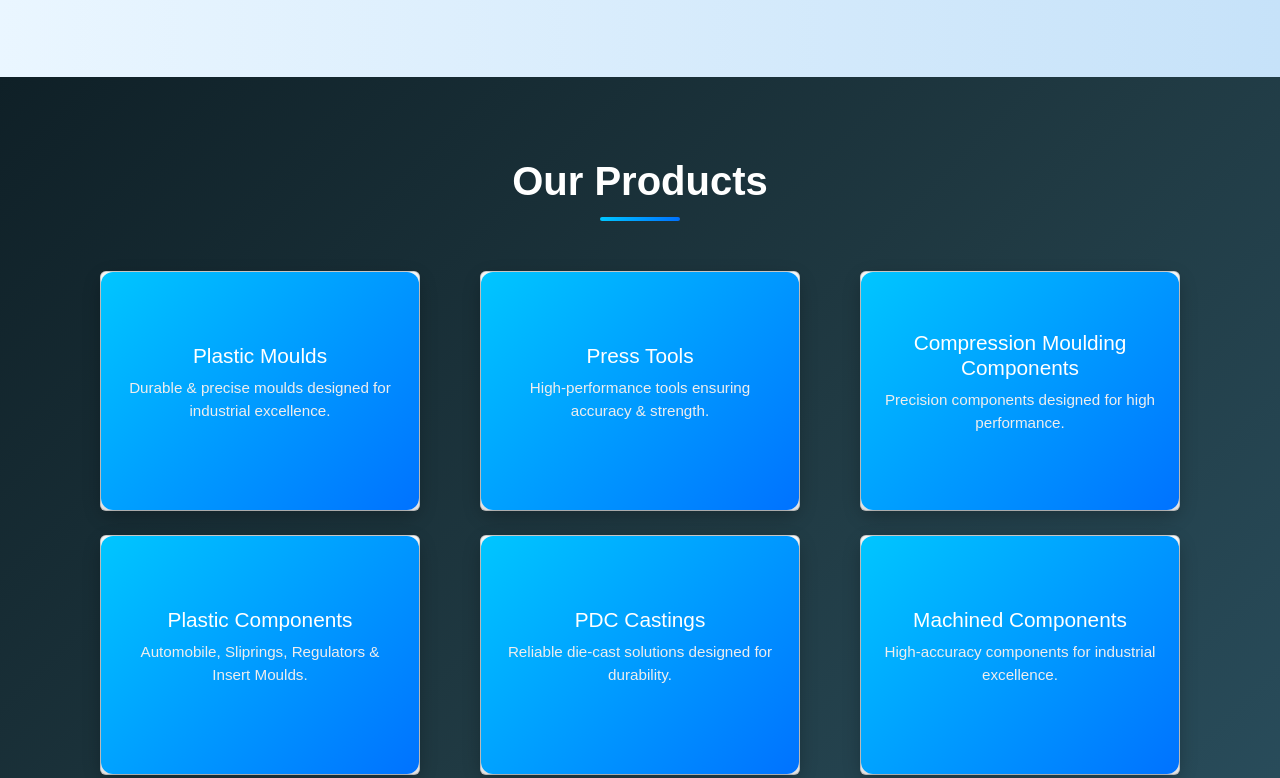
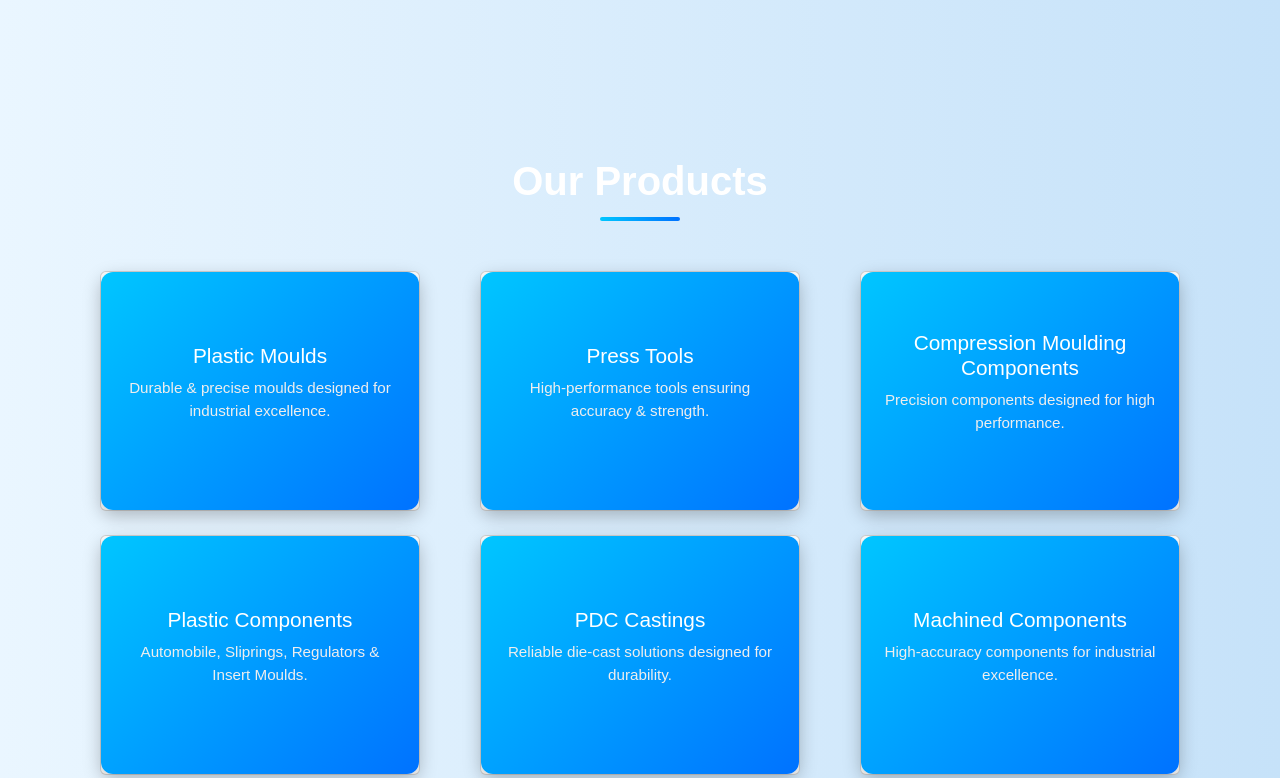
Before and after one commit to Mmonika01/microtooling-site, a plain HTML site: page index.html in a window 1280 px wide. Shown: the part 2427-3205 px from the top of the page. Drawn offline with nearby package versions, Linux system fonts and the light colour scheme.

Commit message:
Update style.css

```diff
--- a/style.css
+++ b/style.css
@@ -310,7 +310,7 @@ font-weight: 700;
 /* Products Section */
 .products {
   padding: 80px 0;
-  background: linear-gradient(135deg, #0f2027, #203a43, #2c5364);
+  background: linear-gradient(to right, #eaf6ff, #c6e2f9);
   text-align: center;
 }
 
```
